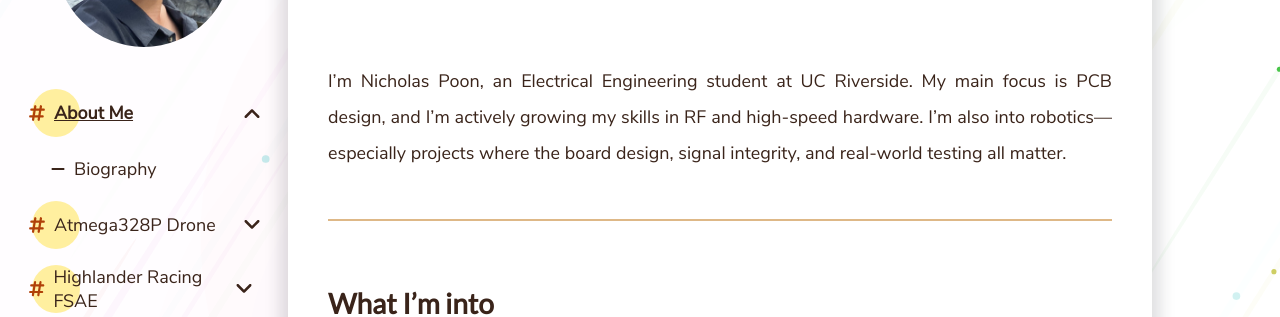
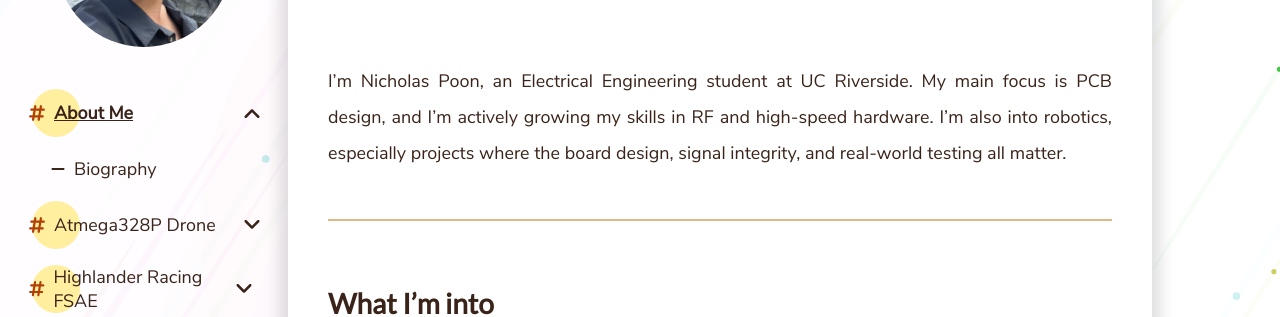
Before and after one commit to NickPoon101/NP-Portfolio, a Jekyll site: the page built from _pages/About Me/Biography.md, in a window 1280 px wide and 900 px high, scrolled down 685 px. Shown: the part 191-508 px from the top of the window. Built offline with Jekyll 4.4.1, drawn with Linux system fonts in a browser that asks for light colours; comment, search, counter and statistics services are not loaded.

```diff
--- a/_pages/About Me/Biography.md
+++ b/_pages/About Me/Biography.md
@@ -8,7 +8,7 @@ thumbnail: /assets/img/Nick_Profile_2.jpg
 ## Hey — I’m Nicholas Poon
 - [Link to Resume](https://drive.google.com/file/d/1clmUirRMx5Xnpp7sCl0jpPV9g7l_HCVp/view?usp=drive_link)
 
-I’m Nicholas Poon, an Electrical Engineering student at UC Riverside. My main focus is PCB design, and I’m actively growing my skills in RF and high-speed hardware. I’m also into robotics—especially projects where the board design, signal integrity, and real-world testing all matter.
+I’m Nicholas Poon, an Electrical Engineering student at UC Riverside. My main focus is PCB design, and I’m actively growing my skills in RF and high-speed hardware. I’m also into robotics, especially projects where the board design, signal integrity, and real-world testing all matter.
 
 ---
 
```
